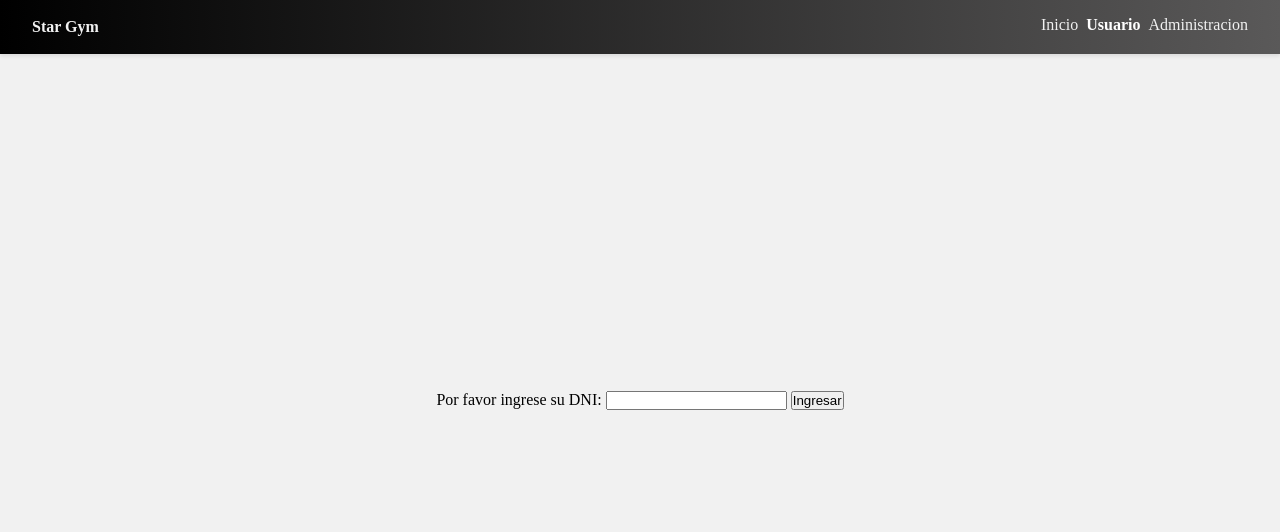
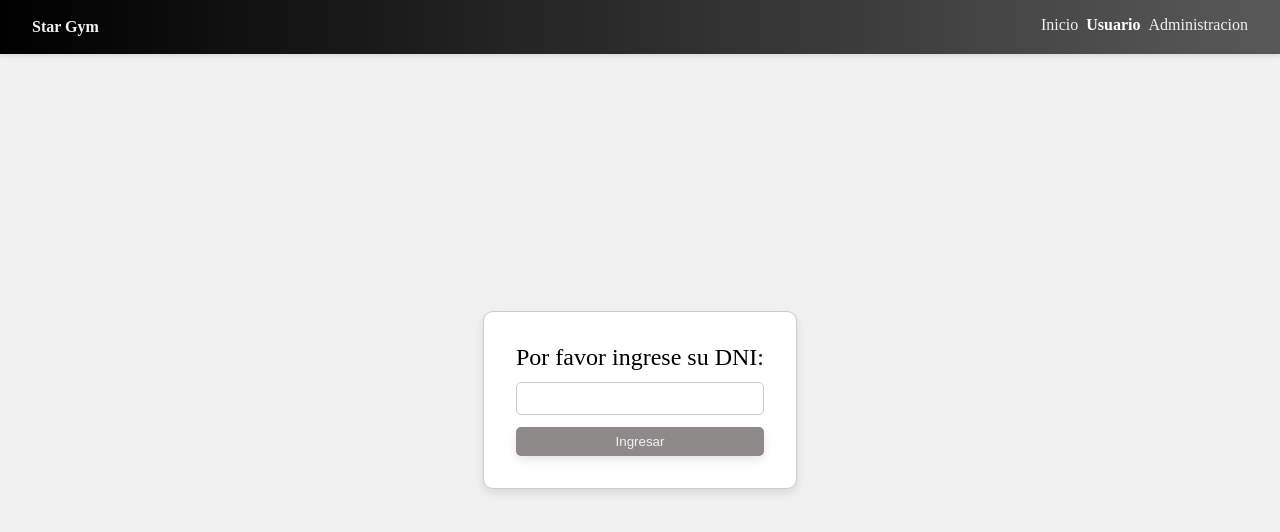
Before and after one commit to LeandroCalcabrini/registerGym, a React (Vite) app: page /user in a window 1280 px wide. Shown: the top 532 px of the page. Built offline with nearby package versions, Linux system fonts and the light colour scheme.

Commit message:
agregado de estilos para user

```diff
--- a/src/App.css
+++ b/src/App.css
@@ -18,63 +18,8 @@ main {
   margin: 0 auto;
 }
 
-/* seccion para la seccion home */
 
-.container.home {
-  height: 100%;
-  display: flex;
-  align-items: center;
-  justify-content: center;
-}
 
-.cards-container {
-  display: flex;
-  align-items: center;
-  justify-content: center;
-  gap: 2rem;
-}
-a {
-  text-decoration: none;
-}
-.card {
-  display: flex;
-  flex-direction: column;
-  gap: 1rem;
-  padding: 1rem;
-  border: solid 1px #ccc;
-  border-radius: 10px;
-  max-width: 350px;
-  background-color: white;
-  box-shadow: 0 4px 10px rgb(0, 0, 0, 0.1);
-  opacity: 0.7;
-  transition: transform 0.3s ease, box-shadow 0.3s ease, opacity 0.3s ease;
-}
-
-.card:hover {
-  transform: translateY(-5px);
-  box-shadow: 0 8px 20px rgba(0, 0, 0, 0.15);
-  opacity: 0.85;
-}
-
-.card-img {
-  border-radius: 10px;
-  object-fit: contain;
-}
-
-.card-title {
-  text-align: center;
-  text-decoration: none;
-  color: #2d2d2d;
-}
-
-/* seccion para la page user */
-
-.container.user {
-  height: 100%;
-  display: flex;
-  align-items: center;
-  justify-content: center;
-}
 
 .status {
   background-color: red;
--- a/src/pages/Home.jsx
+++ b/src/pages/Home.jsx
@@ -1,6 +1,7 @@
 import { Link } from "react-router-dom";
 import UserImg from '../img/pesas.webp'
 import AdmImg from '../img/adm.jpg'
+import '../pages/home.css'
 
 const Home = () => {
   return (
--- a/src/pages/User.jsx
+++ b/src/pages/User.jsx
@@ -1,6 +1,6 @@
 import { useContext, useState } from "react";
 import { contextApp } from "../context/context";
-
+import '../pages/user.css'
 const User = () => {
   const [userDni, setUserDni] = useState("");
   const [userLogin, setUserLogin] = useState(null);
@@ -33,35 +33,43 @@ const User = () => {
   return (
     <main>
       <section className="container user">
-        <div className="user">
+        <div className="user-login">
           {!userLogin && (
             <>
-              <span>Por favor ingrese su DNI: </span>
+              <span className="login-title">Por favor ingrese su DNI: </span>
               <input
+                className="login-input"
                 type="number"
                 onChange={handleChange}
                 value={userDni}
-              />{" "}
-              <button onClick={handleClick}>Ingresar</button>
+              />
+              {loginError && <p className="text-error">{loginError}</p>}
+              <button className="login-button" onClick={handleClick}>
+                Ingresar
+              </button>
             </>
           )}
-
-          {loginError && <p>{loginError}</p>}
           {userLogin && (
-            <div className="user-info">
-              <h3>
+            <div className="login-info">
+              <h3 className="login-user">
                 ¡Hola{" "}
-                <strong>
+                <strong className="login-name">
                   {userLogin.nombre} {userLogin.apellido}
                 </strong>
                 !
               </h3>
-              <div>{userLogin.estado ? "Activo" : "Vencido"}</div>
-              <p>
-                Recorda que tu cuota vence:{" "}
+              <div
+                className={`login-estado ${userLogin.estado ? "active" : ""}`}
+              >
+                {userLogin.estado ? "Activo" : "Vencido"}
+              </div>
+              <p className="login-text">
+                Recorda que tu cuota vence:
                 {expirationDate(userLogin.inscriptionDate)}
               </p>
-              <button onClick={handleClickReset}>Volver</button>
+              <button className="login-button" onClick={handleClickReset}>
+                Volver
+              </button>
             </div>
           )}
         </div>
--- /dev/null
+++ b/src/pages/home.css
@@ -0,0 +1,52 @@
+.container.home {
+  height: 100%;
+  display: flex;
+  align-items: center;
+  justify-content: center;
+}
+
+.cards-container {
+  display: flex;
+  align-items: center;
+  justify-content: center;
+  gap: 2rem;
+}
+a {
+  text-decoration: none;
+}
+.card {
+  display: flex;
+  flex-direction: column;
+  gap: 1rem;
+  padding: 1rem;
+  border: solid 1px #ccc;
+  border-radius: 10px;
+  max-width: 350px;
+  background-color: white;
+  box-shadow: 0 4px 10px rgb(0, 0, 0, 0.1);
+  opacity: 0.7;
+  transition: transform 0.3s ease, box-shadow 0.3s ease, opacity 0.3s ease;
+}
+
+.card:hover {
+  transform: translateY(-5px);
+  box-shadow: 0 8px 20px rgba(0, 0, 0, 0.15);
+  opacity: 0.85;
+}
+
+.card-img {
+  border-radius: 10px;
+  object-fit: contain;
+}
+
+.card-title {
+  text-align: center;
+  text-decoration: none;
+  color: #2d2d2d;
+}
+
+@media(max-width:480px){
+    .cards-container{
+        flex-direction: column;
+    }
+}
--- /dev/null
+++ b/src/pages/user.css
@@ -0,0 +1,76 @@
+.container.user {
+  height: 100%;
+  display: flex;
+  align-items: center;
+  justify-content: center;
+}
+
+.user-login {
+  display: flex;
+  flex-direction: column;
+  gap: 0.7rem;
+  padding: 2rem;
+  margin: 1rem;
+  border: solid 1px #ccc;
+  border-radius: 10px;
+
+  background-color: white;
+  box-shadow: 0 4px 10px rgb(0, 0, 0, 0.1);
+}
+
+.login-input {
+  border-radius: 5px;
+  padding: 0.5rem;
+  border: solid 1px #ccc;
+}
+
+input[type="number"]::-webkit-outer-spin-button,
+input[type="number"]::-webkit-inner-spin-button {
+  -webkit-appearance: none;
+  margin: 0;
+}
+
+.text-error {
+  text-align: center;
+}
+
+.login-button {
+  padding: 0.45rem;
+  border-radius: 5px;
+  border: none;
+  cursor: pointer;
+  background-color: #8f8a8a;
+  color: #f1f1f1;
+  box-shadow: 0 4px 10px rgb(0, 0, 0, 0.1);
+  transition: background-color 0.3s ease, box-shadow 0.3s ease;
+}
+
+.login-button:hover {
+  background-color: #535252;
+  box-shadow: 0 8px 20px rgb(0, 0, 0, 0.1);
+}
+
+.login-info {
+  display: flex;
+  flex-direction: column;
+  align-items: center;
+  gap: 0.5rem;
+}
+
+.login-title {
+  font-size: 1.5rem;
+}
+.login-user {
+  font-size: 2.2rem;
+}
+.login-estado {
+  width: 100%;
+  padding: 0.5rem;
+  text-align: center;
+  background-color: red;
+}
+
+.login-estado.active {
+  background-color: green;
+  color: white;
+}
```
